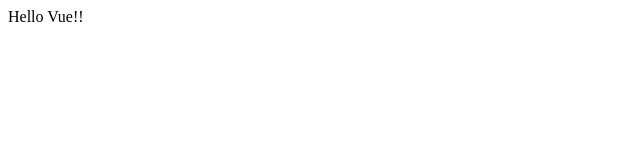
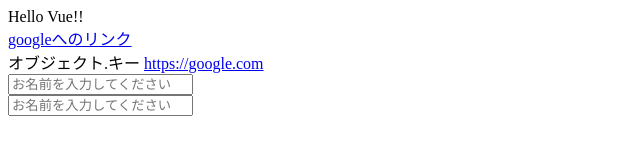
Before and after one commit to giver-yell/vueBasic, a plain HTML site: page section1/index.html in a window 1280 px wide. Shown: the whole page, without its empty margins (0-640 px from the left). Drawn offline with nearby package versions, Linux system fonts and the light colour scheme.

Commit message:
v-bind_2

```diff
--- a/section1/index.html
+++ b/section1/index.html
@@ -8,23 +8,39 @@
     <script src="https://cdn.jsdelivr.net/npm/vue@2.6.11/dist/vue.js"></script>
 </head>
 <body>
-
-    <div id="app">
+    <div id="app">  <!-- 仮装DOM -->
         {{ message }}
+        <br>
+        <!-- <a v-bind:href="google">googleへのリンク</a> -->
+        <a :href="google">googleへのリンク</a>
+        <br>
+        オブジェクト.キー
+        <a :href="book.url">{{ book.url }}</a>
+        <br>
+        <input v-bind="{name:formInput.name, placeholder:formInput.placeholder}">
+        <br>
+        <input v-bind="formInput">
     </div>
 
     <script>
         let app = new Vue({
-            el: '#app',
-            // data: {
-            //     message: 'Hello Vue!'
-            // }
-            data(){
+            el: '#app',  // 仮想DOM
+            data(){ // 初期設定
                 return {
-                    message: 'Hello Vue!!'
+                    message: 'Hello Vue!!',
+                    google: 'https://google.com',
+                    book: {
+                        title: '本のタイトル',
+                        url: 'https://google.com'
+                    },
+                    formInput: {
+                        name: 'your_name',
+                        placeholder: 'お名前を入力してください'
+                    }
                 }
             }
         })
+
     </script>
 </body>
 </html>
```
